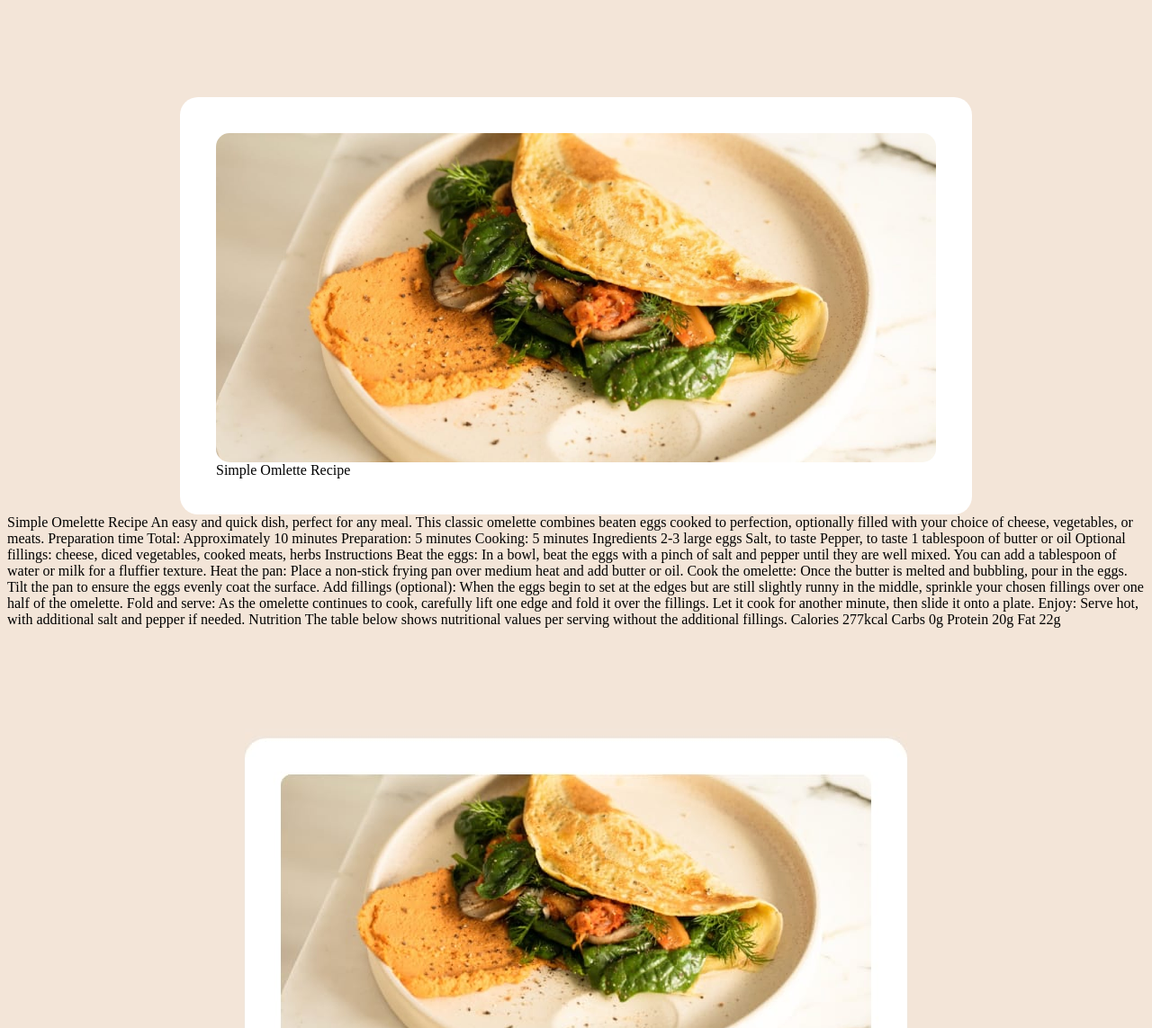
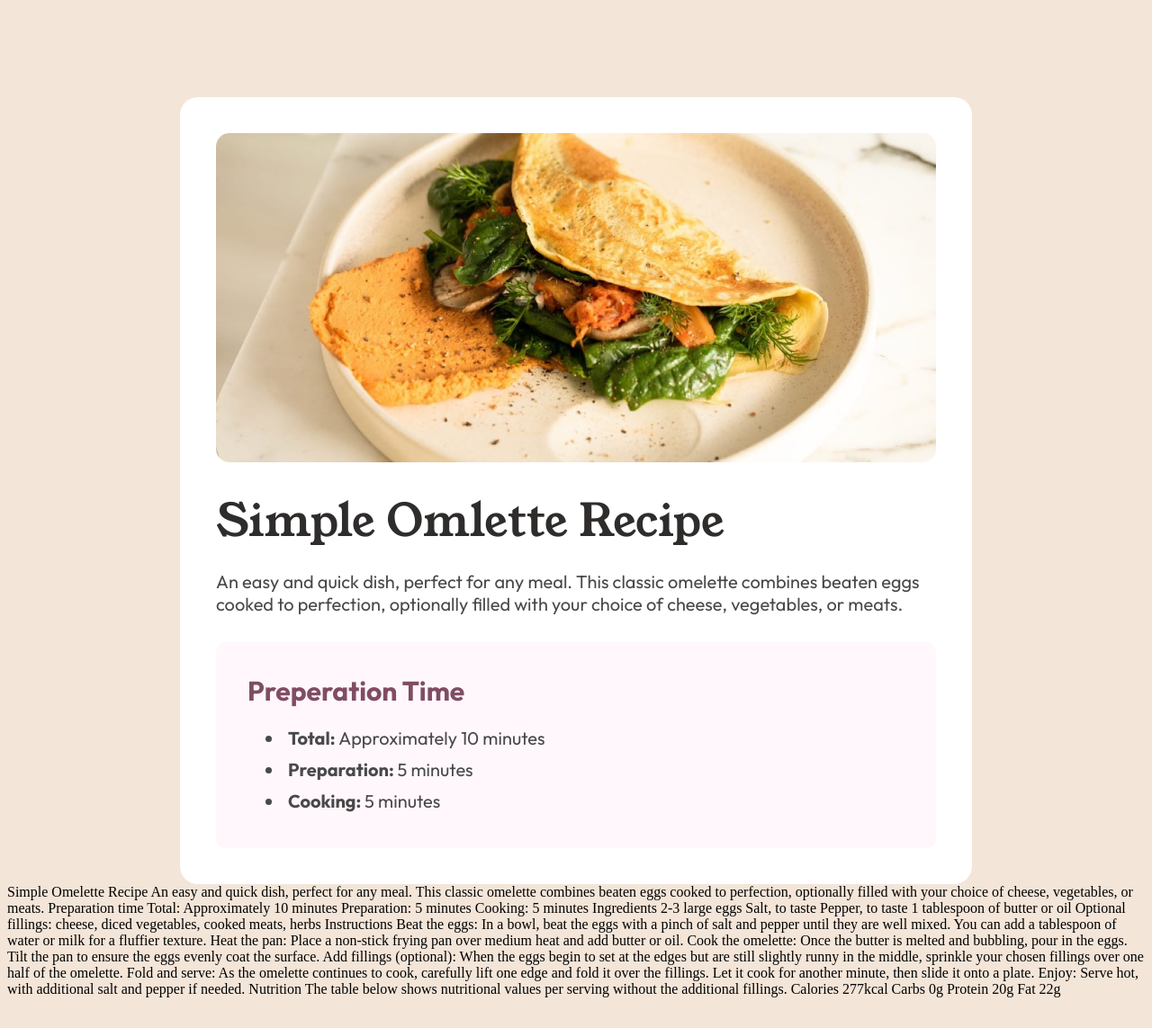
Before and after one commit to tg-ivy/recipe-page-main, a plain HTML site: page index.html in a window 1280 px wide. Shown: the top 1143 px of the page at 90% size. Drawn offline with Linux system fonts and the light colour scheme.

Commit message:
add and style the heading and prep sections

```diff
--- a/index.html
+++ b/index.html
@@ -19,8 +19,19 @@
     <section class="image">
       <img src="./assets/images/image-omelette.jpeg" alt="a nice looking omlette">
     </section>
-    <section class=heading>Simple Omlette Recipe</section>
-    <section class="prep"></section>
+    <section class=heading>
+      <h1>Simple Omlette Recipe</h1>
+      <p>An easy and quick dish, perfect for any meal. This classic omelette combines beaten eggs cooked
+        to perfection, optionally filled with your choice of cheese, vegetables, or meats.</p>
+    </section>
+    <section class="prep">
+      <h3>Preperation Time</h3>
+      <ul>
+        <li><strong>Total: </strong>Approximately 10 minutes</li>
+        <li><strong>Preparation: </strong>5 minutes</li>
+        <li><strong>Cooking: </strong>5 minutes</li>
+      </ul>
+    </section>
     <section class="ingredients"></section>
     <section class="instructions"></section>
     <section class="nutrition"></section>
--- a/style.css
+++ b/style.css
@@ -1,3 +1,13 @@
+@font-face {
+    font-family: 'Outfit';
+    src: url(./assets/fonts/outfit/Outfit-VariableFont_wght.ttf);
+}
+
+@font-face {
+    font-family: 'YoungSerif';
+    src: url(./assets/fonts/young-serif/YoungSerif-Regular.ttf);
+}
+
 body {
     background-color: #f3e5d8;
     display: flex;
@@ -18,6 +28,23 @@ body {
 .heading {
     display: flex;
     flex-direction: column;
+    font-family: 'YoungSerif';
+    padding-top: 30px;
+    padding-bottom: 30px;
+}
+
+.heading h1 {
+    font-size: 50px;
+    font-weight: 200;
+    margin: 0;
+    color: #2f2d2c;
+}
+
+.heading p {
+    font-family: 'Outfit';
+    color: #494949;
+    font-size: 20px;
+    margin-bottom: 0;
 }
 
 .image {
@@ -30,3 +57,30 @@ body {
     width: 100%;
     border-radius: 15px;
 }
+
+.prep {
+    background-color: #fff7fc;
+    padding: 35px;
+    font-family: 'Outfit';
+    border-radius: 10px ;
+}
+
+.prep h3 {
+    margin: 0;
+    color: #804d63;
+    font-size: 30px;
+}
+
+.prep ul:marker {
+    color: #804d63;
+}
+
+.prep ul {
+    color: #494949;
+    margin-bottom: 0;
+}
+
+.prep li {
+    padding: 5px;
+    font-size: 20px;
+}
```
